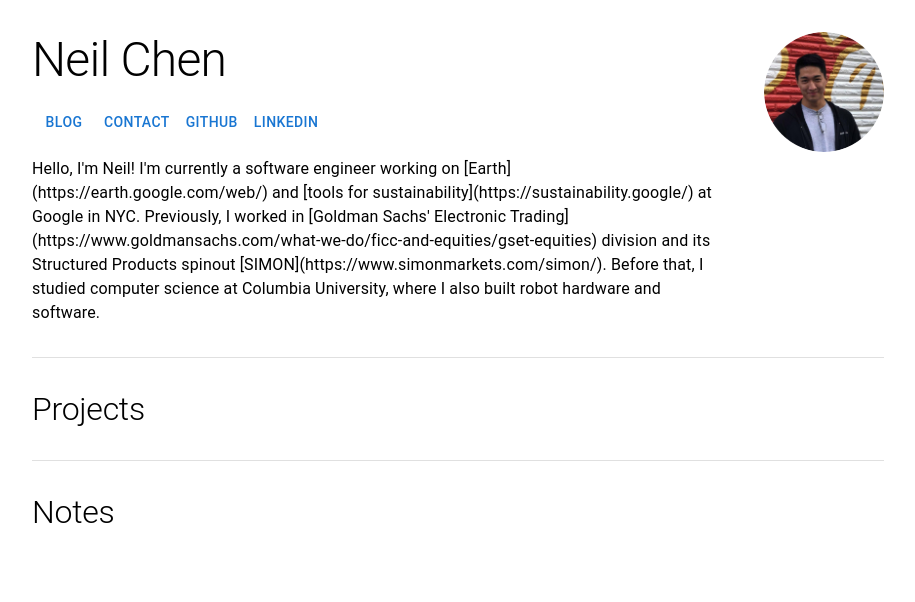
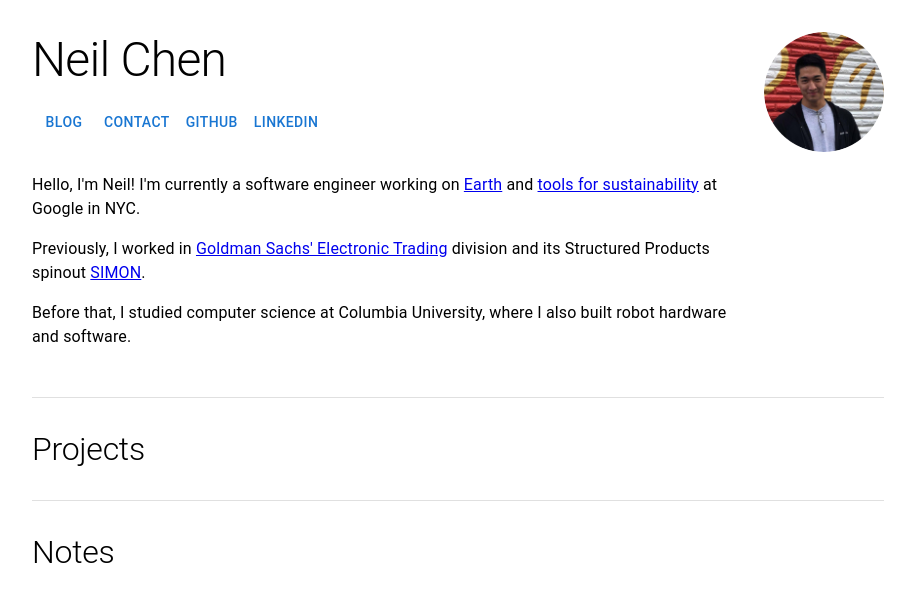
Before and after one commit to NWChen/neilchen.cc, a Next.js app: page / in a window 1280 px wide. Shown: the top 602 px of the page, without its empty margins (182-1097 px from the left). Built offline with nearby package versions, Linux system fonts and the light colour scheme.

Commit message:
update paths

```diff
--- a/package.json
+++ b/package.json
@@ -14,6 +14,7 @@
     "@mui/icons-material": "^7.0.1",
     "@mui/material": "^7.0.1",
     "gray-matter": "^4.0.3",
+    "marked": "^15.0.7",
     "next": "^15.2.4",
     "react": "^19.1.0",
     "react-dom": "^19.1.0",
--- a/pages/Posts.tsx
+++ b/pages/Posts.tsx
@@ -1,10 +1,10 @@
 import matter from "gray-matter";
-import fs from "fs";
 import path from "path";
 import { List, ListItem, Typography } from "@mui/material";
 import React from "react";
 import { CONTENT_DIR } from "../lib/constants";
 import { GetStaticProps } from "next/types";
+import fs from "fs";
 
 export type Post = {
   slug: string;
--- a/pages/index.tsx
+++ b/pages/index.tsx
@@ -13,6 +13,7 @@
 import fs from "fs";
 import { CONTENT_DIR, ABOUT_FILE } from "../lib/constants";
 import matter from "gray-matter";
+import { marked } from "marked";
 import { GetStaticProps } from "next/types";
 
 export type Content = {
@@ -35,43 +36,23 @@
             Neil Chen
           </Typography>
           <Box>
-            <Button variant="text" color="primary">
+            <Button variant="text" color="primary" href="/blog">
               Blog
             </Button>
-            <Button variant="text" color="primary">
+            <Button variant="text" color="primary" href="mailto:neilwchen@gmail.com">
               Contact
             </Button>
-            <Button variant="text" color="primary">
+            <Button variant="text" color="primary" href="https://github.com/nwchen">
               GitHub
             </Button>
-            <Button variant="text" color="primary">
+            <Button variant="text" color="primary" href="https://www.linkedin.com/in/neilwchen/">
               LinkedIn
             </Button>
           </Box>
           <Box>
-            <Typography variant="body1">
-              {content}
+            <Typography component="span" variant="body1">
+              <div dangerouslySetInnerHTML={{ __html: marked(content) }} />
             </Typography>
-            {/* <Typography variant="body1">
-              Hello, I'm Neil! I'm currently a software engineer working on{" "}
-              <a href="https://earth.google.com/web/">Earth</a> and{" "}
-              <a href="https://sustainability.google/">
-                tools for sustainability
-              </a>{" "}
-              at Google in NYC.
-            </Typography>
-            <Typography variant="body1" sx={{ mt: 2 }}>
-              Previously, I worked in{" "}
-              <a href="https://www.goldmansachs.com/what-we-do/ficc-and-equities/gset-equities">
-                Goldman Sachs' Electronic Trading
-              </a>{" "}
-              division and its Structured Products spinout{" "}
-              <a href="https://www.simonmarkets.com/simon/">SIMON</a>.
-            </Typography>
-            <Typography variant="body1" sx={{ mt: 2 }}>
-              Before that, I studied computer science at Columbia University,
-              where I also built robot hardware and software.
-            </Typography> */}
           </Box>
         </Box>
         <Box sx={{ order: { xs: -1, sm: 0 } }}>
```
Also changed, not shown: pages/blog/index.tsx (added, +18 -0 lines), pages/blog/[slug].tsx (added), 1 other file (tests, documents, lock files or other folders).
